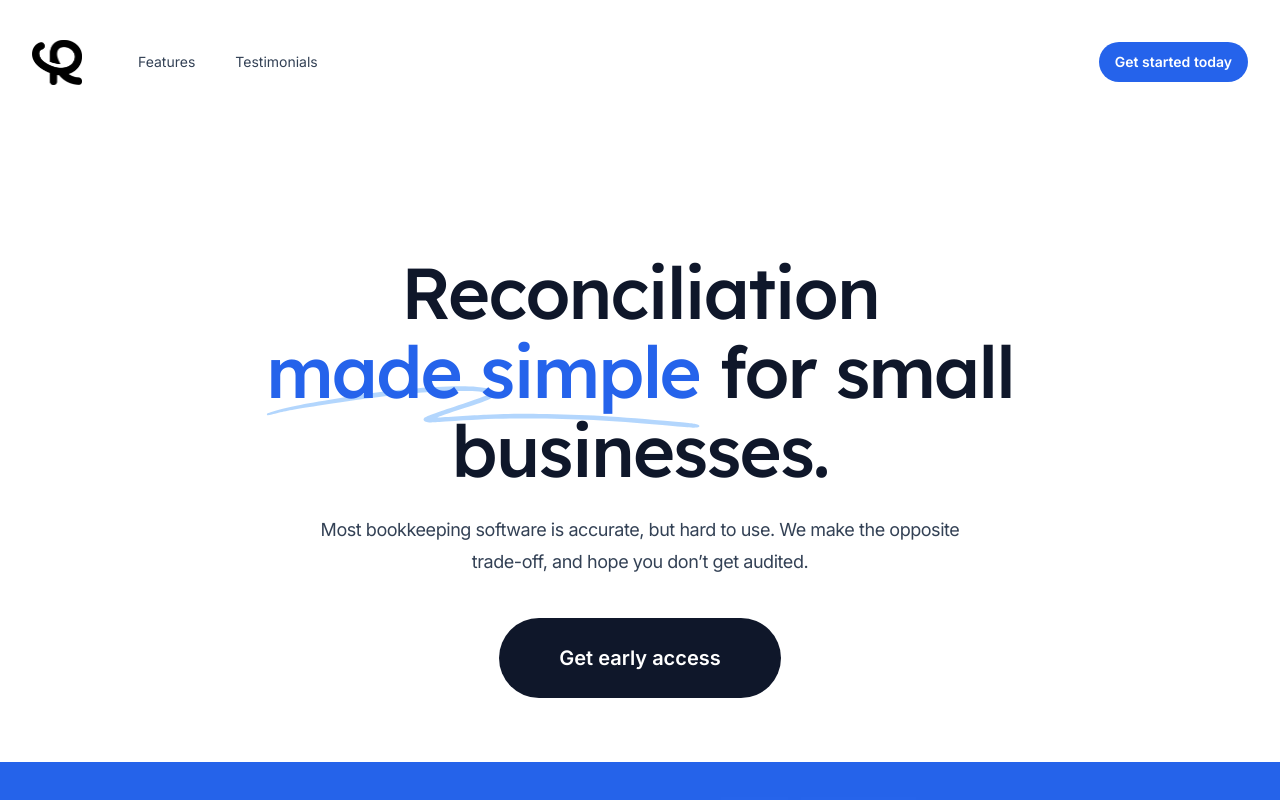
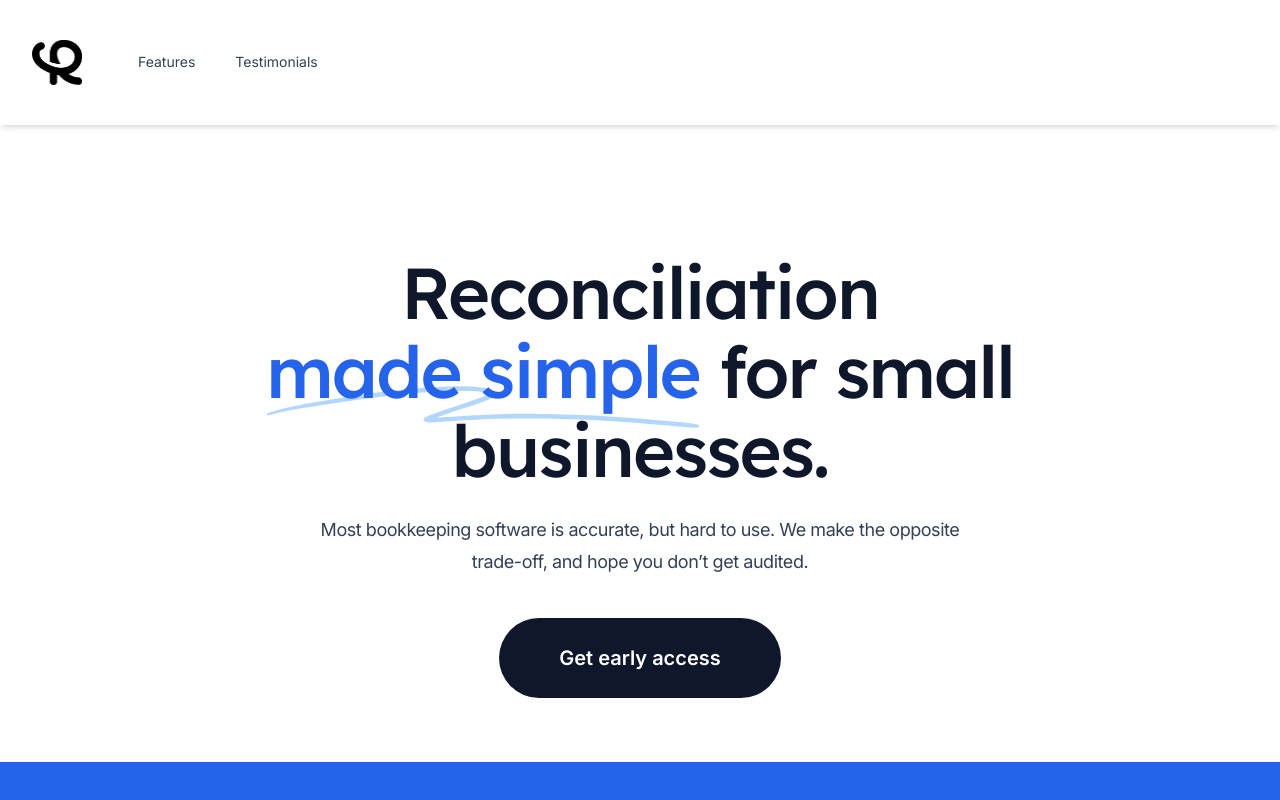
Before and after one commit to riddleydiddely/riddle-landing-page, a Next.js app: page / in a window 1280 px wide. Shown: the top 800 px of the page. Built offline with nearby package versions, Linux system fonts and the light colour scheme.

Commit message:
fixed bug

```diff
--- a/src/components/AreYouAnAccountant.jsx
+++ b/src/components/AreYouAnAccountant.jsx
@@ -92,7 +92,7 @@ function QuoteIcon(props) {
 
 export function AreYouAnAccountant() {
   return (
-    <div className='bg-auto ' backgroundImage={backgroundImage}>
+    <div className='bg-auto '>
        <Image
         className="absolute -z-20 h-full w-full object-cover"
         src={backgroundImage}
@@ -110,13 +110,13 @@ export function AreYouAnAccountant() {
             </p>
           </div>
           <div >
-            <div class="grid gap-x-8 gap-y-5 my-10
+            <div className="grid gap-x-8 gap-y-5 my-10
                       sm:grid-cols-2
                       md:grid-cols-2
                       lg:grid-cols-2
                       xl:grid-cols-2 ">
               {content.map((item, key) => (
-                <div class="flex flex-col gap-6 rounded-3xl p-8 ring-1  sm:p-10 lg:flex-row lg:items-center lg:gap-8 bg-white shadow-2xl">
+                <div key={key} class="flex flex-col gap-6 rounded-3xl p-8 ring-1  sm:p-10 lg:flex-row lg:items-center lg:gap-8 bg-white shadow-2xl">
                   <div class="lg:min-w-0 lg:flex-1">
                     <h3 class="text-lg font-semibold leading-8 tracking-tight text-indigo-600">{item.title}</h3>
                     <div class="mt-2 text-sm leading-5 text-gray-600">{item.body}
--- a/src/components/Header.jsx
+++ b/src/components/Header.jsx
@@ -91,7 +91,7 @@ function MobileNavigation() {
 
 export function Header() {
   return (
-    <header className="py-10 sticky relative">
+    <header className="py-10 sticky top-0 bg-white z-50 shadow-md">
       <Container>
         <nav className="relative z-50 flex justify-between">
           <div className="flex items-center md:gap-x-12">
@@ -105,11 +105,7 @@ export function Header() {
             </div>
           </div>
           <div className="flex items-center gap-x-5 md:gap-x-8">
-            <Button href="/register" color="blue">
-              <span>
-                Get started <span className="hidden lg:inline">today</span>
-              </span>
-            </Button>
+
             <div className="-mr-1 md:hidden">
               <MobileNavigation />
             </div>
--- a/src/pages/index.jsx
+++ b/src/pages/index.jsx
@@ -16,14 +16,14 @@ export default function Home() {
   return (
     <>
       <Head>
-        <title>TaxPal - Accounting made simple for small businesses</title>
+        <title>Riddle - Simplify your financials</title>
         <meta
           name="description"
           content="Your financial operations made simpler"
         />
       </Head>
       <Header />
-      <main>
+      <main >
         <Hero />
         <PrimaryFeatures />
         {/* <SecondaryFeatures /> */}
```
Also changed, not shown: 2 other files (tests, documents, lock files or other folders).
